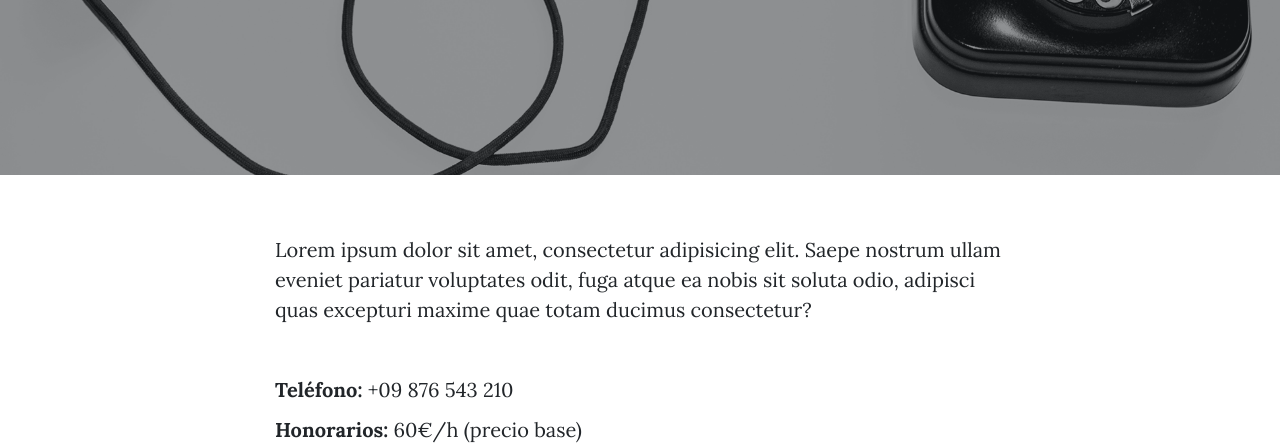
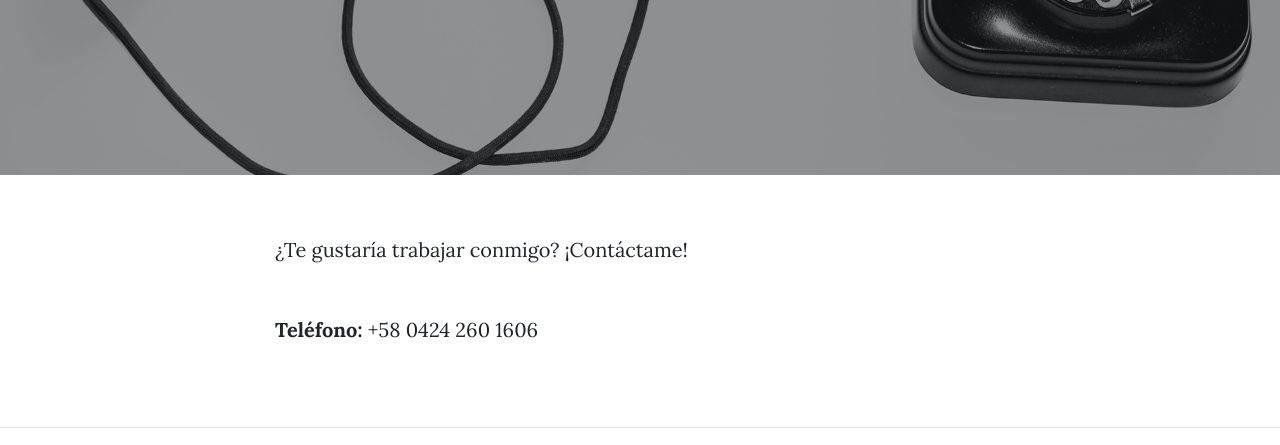
Before and after one commit to D4lvarez/Portafolios, a plain HTML site: page site/contact.html in a window 1280 px wide. Shown: the part 357-802 px from the top of the page. Drawn offline with nearby package versions, Linux system fonts and the light colour scheme.

Commit message:
Cambio en la sección de Contacto

```diff
--- a/site/contact.html
+++ b/site/contact.html
@@ -64,10 +64,9 @@
     <div class="container">
         <div class="row">
             <div class="col-lg-8 col-md-10 mx-auto">
-                <p>Lorem ipsum dolor sit amet, consectetur adipisicing elit. Saepe nostrum ullam eveniet pariatur voluptates odit, fuga atque ea nobis sit soluta odio, adipisci quas excepturi maxime quae totam ducimus consectetur?</p>
+                <p>¿Te gustaría trabajar conmigo? ¡Contáctame!</p>
                 <br>
-                <p><b>Teléfono:</b> +09 876 543 210</p>
-                <p><b>Honorarios:</b> 60€/h (precio base)</p>
+                <p><b>Teléfono:</b> +58 0424 260 1606</p>
             </div>
         </div>
     </div>
```
